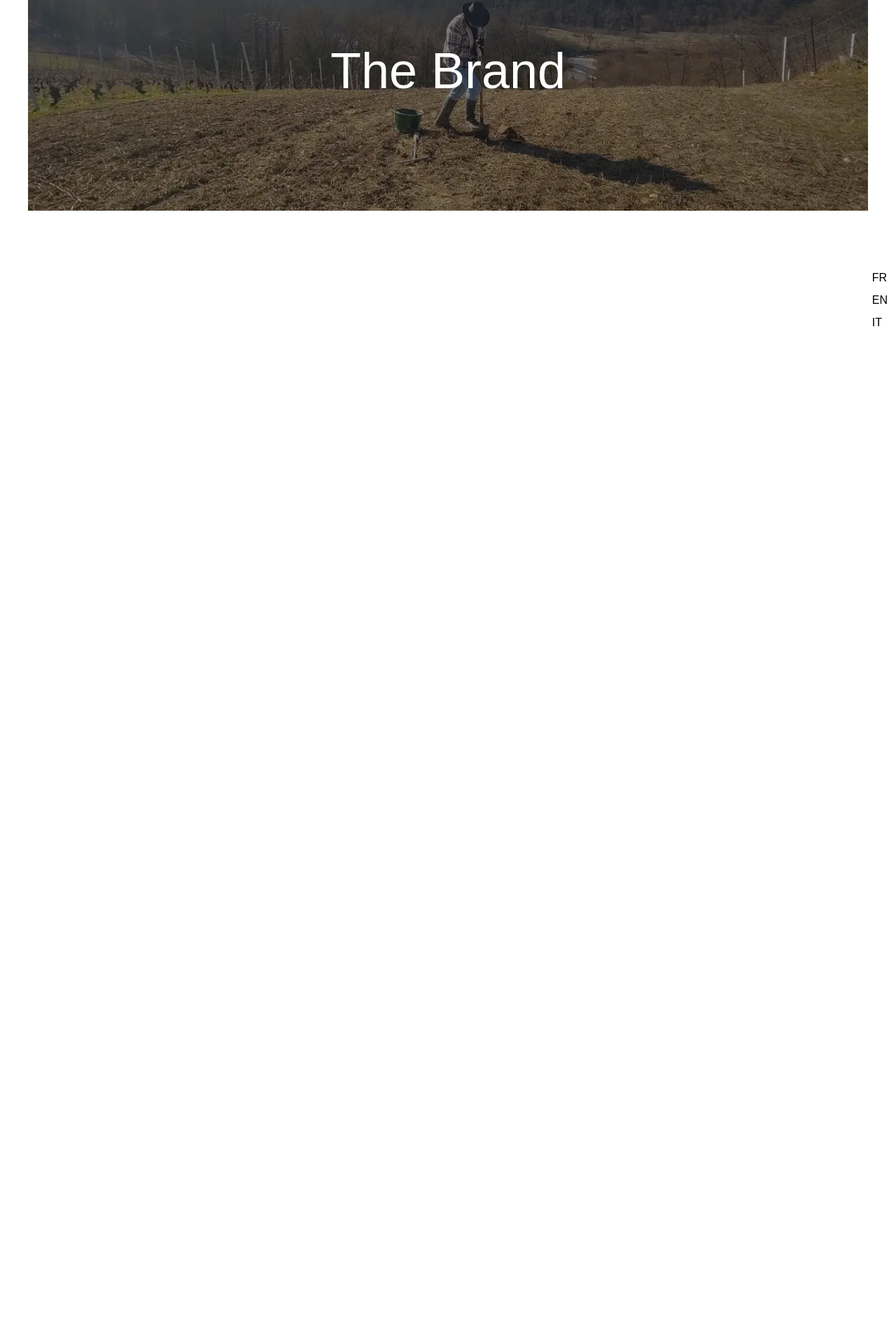
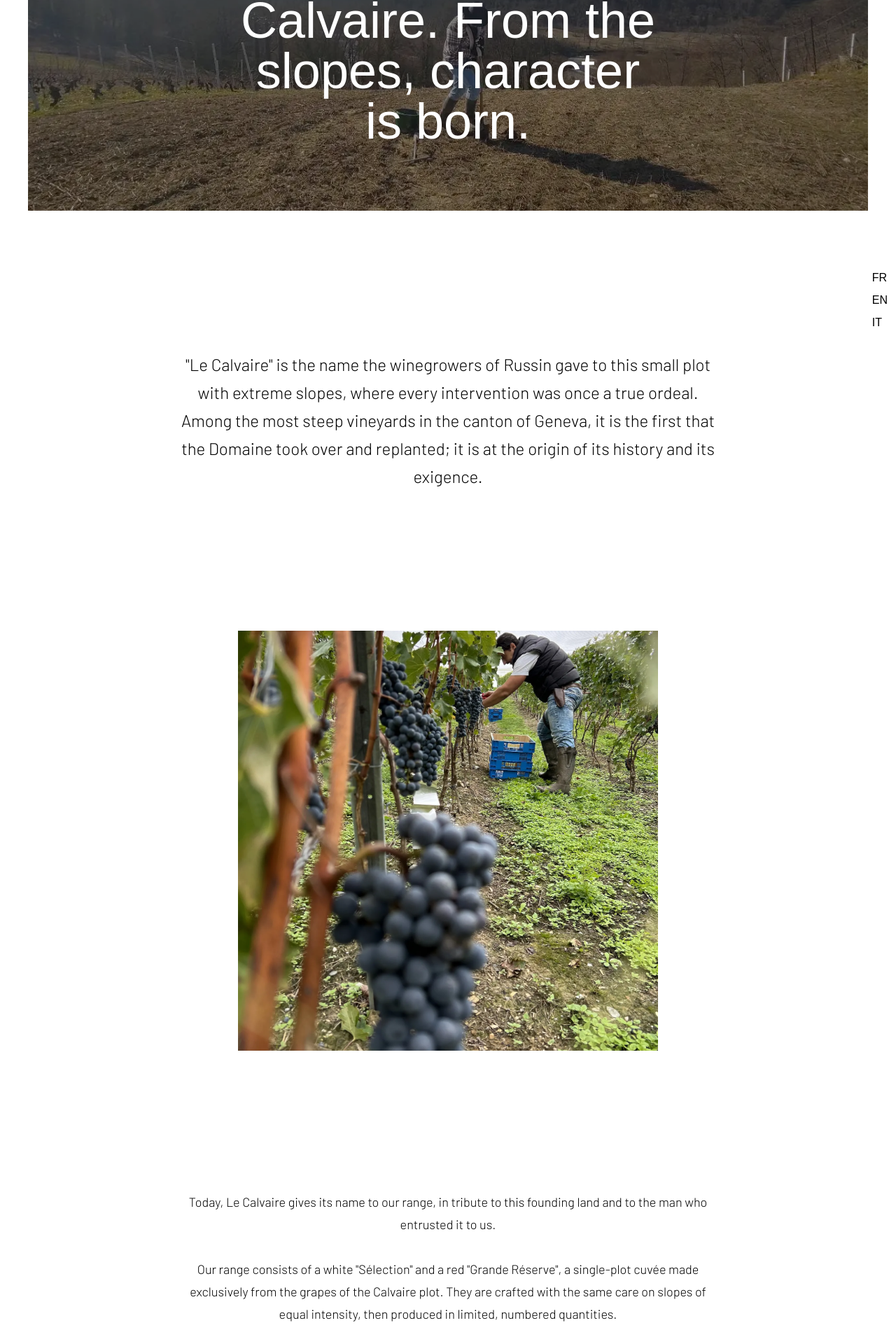
Before and after one commit to bindaa-tacitapp/domaine-simone, a Next.js app: page /en/la-marque in a window 1280 px wide. Shown: the part 319-2239 px from the top of the page at 70% size. Before the commit the page ends 860 px from the top, so only its background shows below. Built offline with nearby package versions, Linux system fonts and the light colour scheme; a web font is replaced by a local one.

Commit message:
Add multilingual content and imagery for "Le Calvaire" across domain pages

```diff
--- a/src/app/[locale]/la-marque/page.tsx
+++ b/src/app/[locale]/la-marque/page.tsx
@@ -1,5 +1,7 @@
+import Image from 'next/image';
 import { getTranslations } from 'next-intl/server';
 import { HeroImage } from '@/app/components/HeroImage/HeroImage';
+import { Text } from '@/app/components/Text/Text';
 
 export default async function DomainePage() {
   const t = await getTranslations('brand');
@@ -7,6 +9,25 @@ export default async function DomainePage() {
   return (
     <div>
       <HeroImage src="/img/calvaire.webp" title={t('title')} />
+
+      <Text align="center" textSize="lg">
+        {t('intro')}
+      </Text>
+
+      <div className="relative w-1/2 h-[75vh] m-auto mb-50">
+        <Image
+          alt={t('alt')}
+          layout="fill"
+          objectFit="cover"
+          src="/img/grape.webp"
+        />
+      </div>
+
+      <Text align="center">
+        {t.rich('outro', {
+          br: () => <br />,
+        })}
+      </Text>
     </div>
   );
 }
--- a/src/messages/en.json
+++ b/src/messages/en.json
@@ -1,6 +1,9 @@
 {
   "brand": {
-    "title": "The Brand"
+    "alt": "Photo of a bunch of grapes on the plot",
+    "intro": "\"Le Calvaire\" is the name the winegrowers of Russin gave to this small plot with extreme slopes, where every intervention was once a true ordeal. Among the most steep vineyards in the canton of Geneva, it is the first that the Domaine took over and replanted; it is at the origin of its history and its exigence.",
+    "outro": "Today, Le Calvaire gives its name to our range, in tribute to this founding land and to the man who entrusted it to us.<br></br><br></br>Our range consists of a white \"Sélection\" and a red \"Grande Réserve\", a single-plot cuvée made exclusively from the grapes of the Calvaire plot. They are crafted with the same care on slopes of equal intensity, then produced in limited, numbered quantities.",
+    "title": "Calvaire. From the slopes, character is born."
   },
   "common": {
     "nav": {
@@ -16,11 +19,11 @@
       "intro": "Geneva has produced bankers, diplomats, watchmakers of genius. It was time it produced a great wine. That is the Domaine Simone project: a wine built for excellence, rooted in an exceptional terroir cultivated with a single ambition: to rival the greatest references in the world.",
       "outro": "A terroir built for excellence, in the image of the estate's wines.",
       "slope": {
-        "alt": "Image of the vineyard slope",
+        "alt": "Picture of the vineyard slope",
         "text": "Slopes of 30 to 40% discipline the vine, encourage deep rooting and induce a controlled water stress, a vector of concentration and complexity.<br></br><br></br>Facing due West, these plots generously embrace the late afternoon sun, conducive to a slow and complete phenolic ripeness. Half of our vines are old vines, whose deep roots draw patiently from the depths of the terroir, offering a substance of rare intensity and natural complexity that only time can build."
       },
       "soil": {
-        "alt": "Image of the vineyard soil",
+        "alt": "Picture of the vineyard soil",
         "text": "Registered in the AOC Premier Cru Côtes de Russin, our plots rest on generously stony clay-silt soils, a legacy of the great glacial migrations of the Quaternary and the Tertiary molasse. A balanced terroir, where the fine retention of silts dialogues with the natural drainage of the stones."
       }
     },
--- a/src/messages/fr.json
+++ b/src/messages/fr.json
@@ -1,5 +1,8 @@
 {
   "brand": {
+    "alt": "Photo d'une grappe de raisins sur la parcelle",
+    "intro": "« Le Calvaire » est le nom que les vignerons de Russin donnaient à cette petite parcelle aux pentes extrêmes, où chaque intervention relevait autrefois d’une véritable épreuve. Parmi les vignes les plus escarpées du canton de Genève, elle est la première que le Domaine ait reprise et replantée ; elle est à l’origine de son histoire et de son exigence.",
+    "outro": "Aujourd’hui, le Calvaire donne son nom à notre gamme, en hommage à cette terre fondatrice et à l’homme qui nous l’a confiée.<br></br><br></br>Notre gamme se compose d’un blanc « Sélection » et d’un rouge « Grande Réserve », cuvée parcellaire issue exclusivement des raisins de la parcelle du Calvaire. Ils sont façonnés avec le même soin sur des pentes de même intensité, puis produites en quantités confidentielles et numérotées.",
     "title": "Calvaire. Du relief naît le caractère."
   },
   "common": {
@@ -16,11 +19,11 @@
       "intro": "Genève a produit des banquiers, des diplomates, des horlogers de génie. Il était temps qu'elle produise un grand vin. C'est le projet du Domaine Simone : un vin taillé pour l'exigence, ancré dans un terroir d'exception cultivé avec une seule ambition : ne rien avoir à envier aux grandes références mondiales.",
       "outro": "Un terroir taillé pour l'exigence, à l'image des vins du domaine.",
       "slope": {
-        "alt": "Image de la pente du vignoble",
+        "alt": "Photo de la pente du vignoble",
         "text": "Des pentes de 30 à 40 % disciplinent la vigne, favorisent un enracinement profond et induisent un stress hydrique maîtrisé, vecteur de concentration et de complexité.<br></br><br></br>Tournées plein Ouest, ces parcelles s'offrent généreusement au soleil de fin de journée, propice à une maturité phénolique lente et complète. La moitié de nos vignes sont des vieilles vignes, dont les racines profondes puisent avec patience dans les entrailles du terroir, offrant une matière d'une rare intensité et d'une complexité naturelle que seul le temps sait construire."
       },
       "soil": {
-        "alt": "Image de la terre du vignoble",
+        "alt": "Photo de la terre du vignoble",
         "text": "Inscrites dans l'AOC Premier Cru Côtes de Russin, nos parcelles reposent sur des sols argilo-limoneux généreusement caillouteux, héritage des grandes migrations glaciaires du Quaternaire et de la molasse tertiaire. Un terroir d'équilibre, où la rétention fine des limons dialogue avec le drainage naturel des cailloux."
       }
     },
--- a/src/messages/it.json
+++ b/src/messages/it.json
@@ -1,6 +1,9 @@
 {
   "brand": {
-    "title": "Il Marchio"
+    "alt": "Foto di un grappolo d'uva sulla parcella",
+    "intro": "\"Le Calvaire\" è il nome che i viticoltori di Russin davano a questa piccola parcella dai pendii estremi, dove ogni intervento era un tempo una vera e propria prova. Tra i vigneti più scoscesi del canton Ginevra, è la prima che il Domaine abbia ripreso e ripiantato; è all'origine della sua storia e della sua esigenza.",
+    "outro": "Oggi, Le Calvaire dà il nome alla nostra gamma, in omaggio a questa terra fondatrice e all'uomo che ce l'ha affidata.<br></br><br></br>La nostra gamma si compone di un bianco \"Sélection\" e di un rosso \"Grande Réserve\", una cuvée parcellaire prodotta esclusivamente con le uve della parcella del Calvaire. Sono elaborati con la stessa cura su pendii della stessa intensità, poi prodotti in quantità limitate e numerate.",
+    "title": "Calvaire. Dal rilievo nasce il carattere."
   },
   "common": {
     "nav": {
@@ -16,11 +19,11 @@
       "intro": "Ginevra ha prodotto banchieri, diplomatici, orologiai di genio. Era tempo che producesse un grande vino. Questo è il progetto del Domaine Simone: un vino fatto per l'esigenza, radicato in un terroir d'eccezione coltivato con una sola ambizione: non avere nulla da invidiare ai grandi riferimenti mondiali.",
       "outro": "Un terroir votato all'eccellenza, a immagine dei vini del domaine.",
       "slope": {
-        "alt": "Immagine del pendio del vigneto",
+        "alt": "Foto del pendio del vigneto",
         "text": "Pendii dal 30 al 40% disciplinano la vite, favoriscono un radicamento profondo e inducono uno stress idrico controllato, vettore di concentrazione e complessità.<br></br><br></br>Esposte a pieno Ovest, queste parcelle si offrono generosamente al sole del tardo pomeriggio, propizio a una maturità fenolica lenta e completa. La metà delle nostre viti sono vecchie vigne, le cui radici profonde attingono con pazienza alle viscere del terroir, offrendo una materia di rara intensità e di una complessità naturale che solo il tempo sa costruire."
       },
       "soil": {
-        "alt": "Immagine della terra del vigneto",
+        "alt": "Foto della terra del vigneto",
         "text": "Iscritte nell'AOC Premier Cru Côtes de Russin, le nostre parcelle poggiano su suoli argillo-limosi generosamente sassosi, eredità delle grandi migrazioni glaciali del Quaternario e della molassa terziaria. Un terroir d'equilibrio, dove la fine ritenzione dei limi dialoga con il drenaggio naturale dei sassi."
       }
     },
```
Also changed, not shown: public/img/grape.webp (added).
